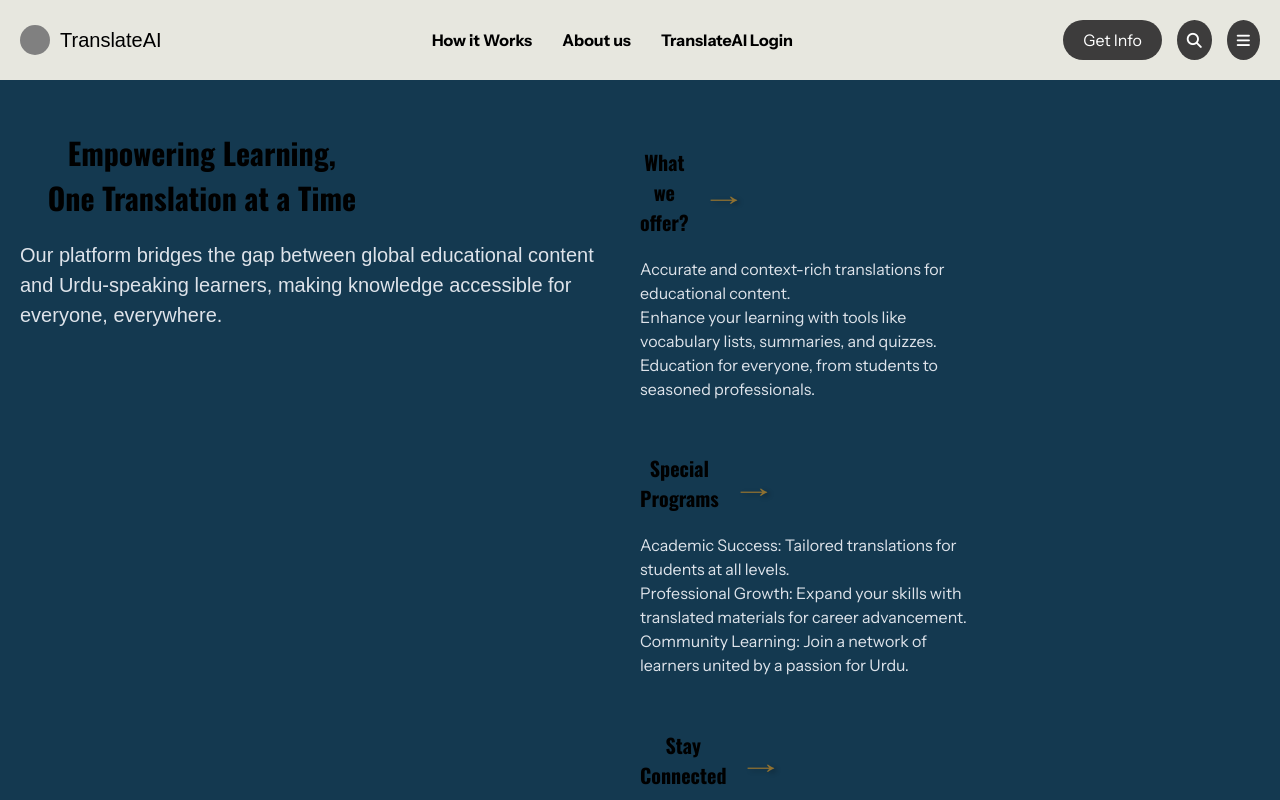
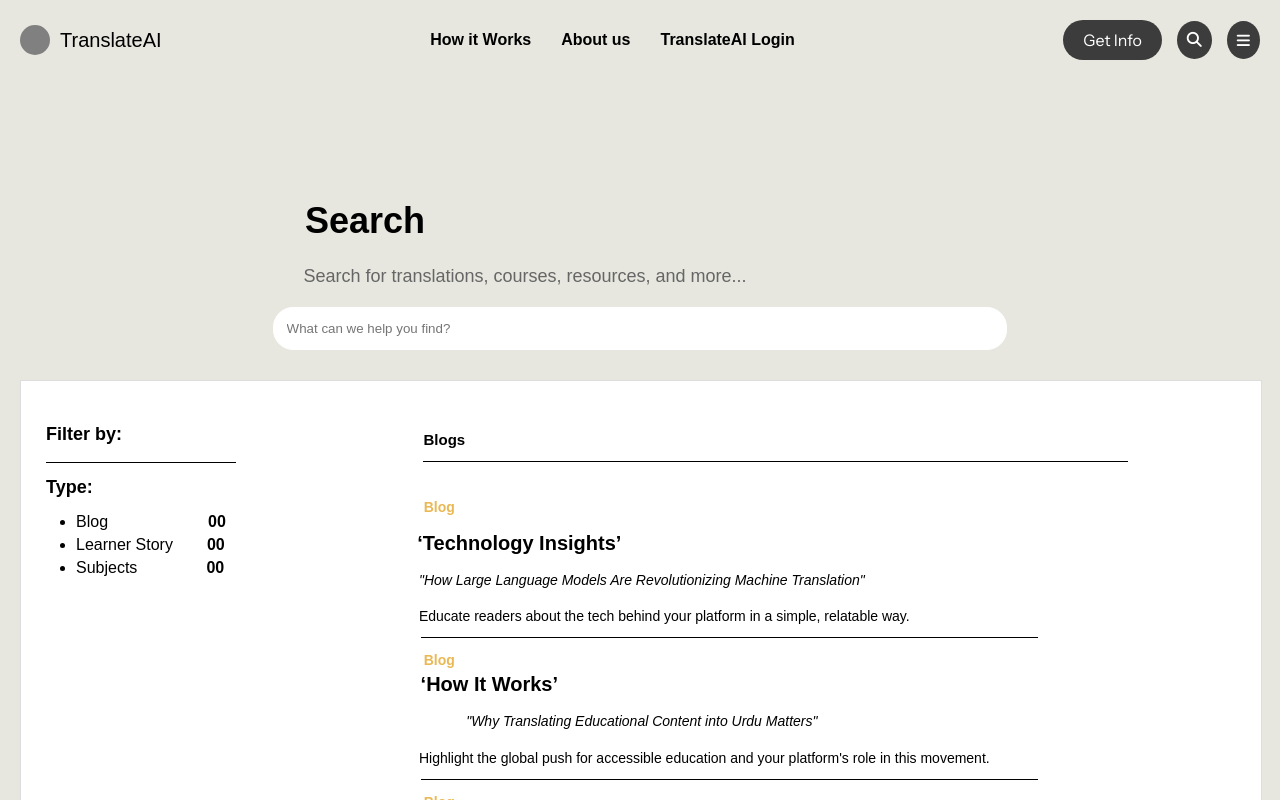
Before and after one commit to miznar/aiUrduTranslate, a React (Create React App) app in the folder frontend/: page /search in a window 1280 px wide. Shown: the top 800 px of the page. Built offline with nearby package versions, Linux system fonts and the light colour scheme; a web font is replaced by a local one.

Commit message:
Search-Page

```diff
--- a/frontend/src/components/Search.css
+++ b/frontend/src/components/Search.css
@@ -0,0 +1,193 @@
+.search-page {
+    font-family: Arial, sans-serif;
+    color: #000;
+    /* background-color: #f7f7f7; */
+}
+
+.search-container {
+    padding: 20px;
+    background-color: #E7E7DF;
+    margin-bottom: 100px;
+}
+
+.search-heading {
+    font-size: 36px;
+    text-align: center;
+    margin-top: 100px;
+    padding-right: 550px;
+}
+
+.search-description {
+    text-align: center;
+    margin-bottom: 20px;
+    font-size: 18px;
+    padding-right: 230px;
+    color: #666;
+}
+
+.search-bar {
+    text-align: center;
+    margin-bottom: 30px;
+}
+
+.search-input {
+    width: 57%;
+    padding: 13px;
+    border: 1px solid #fff;
+    border-radius: 20px;
+}
+
+.filter-container {
+    margin-bottom: 200px;
+    text-align: left;
+    padding: 25px;
+}
+
+.filter-container h3 {
+    font-size: 18px;
+    margin-bottom: -10px;
+    position: relative;
+    display: inline-block;
+}
+
+.filter-container h4 {
+    font-size: 18px;
+    margin-bottom: 20px;
+}
+
+.filter-container h3:after {
+    content: '';
+    display: block;
+    width: 250%;
+    height: 1px;
+    background-color: black;
+    margin-top: 17px;
+}
+
+.filter-list {
+    list-style-type: disc;
+    margin-left: 20px;
+    padding: 10px;
+    margin-top: -20px;
+}
+
+.filter-list li {
+    margin: 5px 0;
+}
+
+.filter-label {
+    margin-right: 100px;
+    /* Adds space between label and number */
+}
+
+.filter-label1 {
+    margin-right: 34px;
+}
+
+.filter-label2 {
+    margin-right: 69px;
+}
+
+.filter-count {
+    font-weight: bold;
+}
+
+/* Overall page container */
+.page-container {
+    display: flex;
+    align-items: flex-start; /* Align filter and blog sections at the top */
+    gap: 30px;
+    width: 100%;
+    height: 570px;
+    border: 1px solid #ddd;
+    background-color: white;
+  }
+
+/* Blog Section */
+.blog-section {
+    flex-direction: column;
+    gap: 10px;
+}
+
+.blog-section h4 {
+    font-size: 15px;
+    padding-right: 440px;
+    margin-top: 50px;
+    position: relative;
+    display: inline-block;
+}
+
+/* Line after the first blog */
+.blog-section h4:after {
+    content: '';
+    display: block;
+    width: 1690%;
+    height: 1px;
+    background-color: black;
+    margin-top: 5px;
+    position: relative;
+    display: inline-block;
+}
+
+.blog-item {
+    margin-bottom: 10px;
+}
+
+.blog-item h3 {
+    font-size: 14px;
+    color: #eab854;
+    margin-bottom: 5px;
+    padding-right: 450px;
+}
+
+.blog-item h2 {
+    font-size: 20px;
+    color: #000000;
+    margin-bottom: 10px;
+    font-weight: bold;
+    padding-right: 290px;
+}
+
+.blog-item h2-1 {
+    font-size: 20px;
+    color: #000000;
+    margin-bottom: 10px;
+    font-weight: bold;
+    padding-right: 350px;
+}
+
+.blog-item p {
+    font-size: 14px;
+    color: #000000;
+    line-height: 1.6;
+    padding-right: 45px;
+    font-style: italic;
+}
+
+.blog-item p1 {
+    font-size: 14px;
+    color: #000000;
+    line-height: 1.6;
+    padding-right: 0px;
+}
+.blog-item p2 {
+    font-size: 14px;
+    color: #000000;
+    line-height: 1.6;
+    padding-right: 20px;
+    padding-left: 100px;
+}
+.blog-item p3 {
+    font-size: 14px;
+    color: #000000;
+    line-height: 1.6;
+    padding-right: 20px;
+    padding-left: 135px;
+}
+
+hr {
+    border: none;
+    border-top: 1px solid #000000;
+    margin: 10px 0;
+    margin-left: 130px;
+}
--- a/frontend/src/components/Search.js
+++ b/frontend/src/components/Search.js
@@ -1,12 +1,77 @@
 import './Search.css';
 import Header from './creamHeader';
 import Footer from './Footer';
+import LastContainer from './lastContainer';
 
 const Search = () => {
-    return(
-        <div>
+    return (
+        <div className="search-page">
             <Header />
+            {/* Search Section */}
+            <div className="search-container">
+                <h1 className="search-heading">Search</h1>
+                <p className="search-description">
+                    Search for translations, courses, resources, and more...
+                </p>
 
+                {/* Search Bar */}
+                <div className="search-bar">
+                    <input
+                        type="text"
+                        placeholder="What can we help you find?"
+                        className="search-input"
+                    />
+                </div>
+
+
+                {/* Filter Section */}
+                <div className="page-container">
+                <div className="filter-container">
+                    <h3>Filter by:</h3>
+                    <h4>Type:</h4>
+                    <ul className="filter-list">
+                        <li>
+                            <span className="filter-label">Blog</span>
+                            <span className="filter-count">00</span>
+                        </li>
+                        <li>
+                            <span className="filter-label1">Learner Story</span>
+                            <span className="filter-count">00</span>
+                        </li>
+                        <li>
+                            <span className="filter-label2">Subjects</span>
+                            <span className="filter-count">00</span>
+                        </li>
+                    </ul>
+                </div>
+
+                {/* Blog Section */}
+                <div className="blog-section">
+                    <h4>Blogs</h4>
+                    <div className="blog-item">
+                        <h3>Blog</h3>
+                        <h2>‘Technology Insights’</h2>
+                        <p>"How Large Language Models Are Revolutionizing Machine Translation"</p>
+                        <p1>Educate readers about the tech behind your platform in a simple, relatable way.</p1>
+                    </div>
+                    <hr />
+                    <div className="blog-item">
+                        <h3>Blog</h3>
+                        <h2-1>‘How It Works’</h2-1>
+                        <p>"Why Translating Educational Content into Urdu Matters"</p>
+                        <p2>Highlight the global push for accessible education and your platform's role in this movement.</p2>
+                    </div>
+                    <hr />
+                    <div className="blog-item">
+                        <h3>Blog</h3>
+                        <h2>‘Technology Insights’</h2>
+                        <p>"How AI Powers Accurate English-Urdu Translations for Educational Videos"</p>
+                        <p3>Explain the technology, algorithms, and human-AI collaboration that make your platform unique.</p3>
+                    </div>
+                </div>
+                </div>
+            </div>
+            <LastContainer />
             <Footer />
         </div>
     );
```
